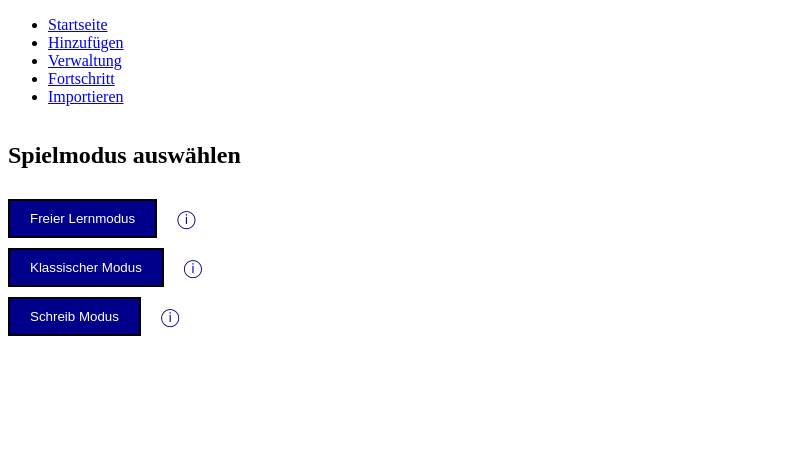
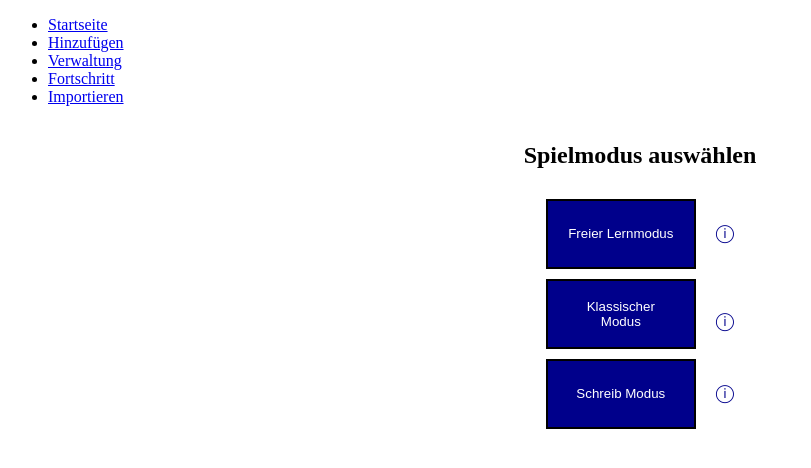
Before and after one commit to mohid-1311/Flashcards, a React (Create React App) app: page /Lernmodi in a window 1280 px wide. Shown: the top 468 px of the page, without its empty margins (0-811 px from the left). Built offline with nearby package versions, Linux system fonts and the light colour scheme.

Commit message:
Lernmodi-Startseite Style verändert

```diff
--- a/src/pages/Lernmodi/Lernmodi.module.css
+++ b/src/pages/Lernmodi/Lernmodi.module.css
@@ -2,11 +2,15 @@
   display: flex;
   flex-direction: column;
   gap: 10px;
+  align-items: center;
 }
 
-.button-container {
+.buttonContainer {
   display: flex;
-  align-items: center;
+  flex-direction: column;
+  align-items: left;
+  gap: 10px;
+
 }
 
 .button {
@@ -15,6 +19,8 @@
   color: white;
   border: 2px solid black;
   cursor: pointer;
+  height: 70px;
+  width: 150px;
 }
 
 .button:hover {
--- a/src/pages/Lernmodi/Lernmodi.tsx
+++ b/src/pages/Lernmodi/Lernmodi.tsx
@@ -2,6 +2,8 @@ import React from 'react';
 import { useNavigate } from 'react-router-dom';
 import styles from './Lernmodi.module.css';
 
+//Fehlt
+//Deck muss angenommen und an Lernmodus übergeben werden!
 
 function Lernmodi() {
     const navigate = useNavigate();
@@ -13,24 +15,29 @@ function Lernmodi() {
     return (
         <div className={styles.container}>
             <h2>Spielmodus auswählen</h2>
-            <div className={styles['button-container']}>
+            <div className={styles.buttonContainer}>
+                <div>
                     <button className={styles.button} onClick={() => handleNavigation('/freier-modus')}>Freier Lernmodus</button>
                     <span className={styles.infoIcon}>&#9432;
                         <span className={styles.tooltip}>Freier Lernmodus: <br></br>
-                    Blättere einfach durch dein Deck und lerne die Karten in deinem eigenen Tempo, ohne festgelegte Abfrage oder Zeitvorgaben.</span>
+                        Blättere einfach durch dein Deck und lerne die Karten in deinem eigenen Tempo, ohne festgelegte Abfrage oder Zeitvorgaben.
+                        </span>
                     </span>
                 </div>
-            <div className={styles['button-container']}>
+                <div>
                     <button className={styles.button} onClick={() => handleNavigation('/klassischer-modus')}>Klassischer Modus</button>
                     <span className={styles.infoIcon}>&#9432;
-                    <span className={styles.tooltip}>Klassischer Lernmodus: <br></br>Lass dich abfragen, ganz klassisch.</span>
+                        <span className={styles.tooltip}>Klassischer Lernmodus: <br></br>Lass dich abfragen, ganz klassisch.
+                        </span>
                     </span>
                 </div>
-            <div className={styles['button-container']}>
+                <div>
                     <button className={styles.button} onClick={() => handleNavigation('/schreib-modus')}>Schreib Modus</button>
                     <span className={styles.infoIcon}>&#9432;
-                    <span className={styles.tooltip}>Schreib Lernmodus: <br></br>Teste deine Rechtschreibung.</span>
+                        <span className={styles.tooltip}>Schreib Lernmodus: <br></br>Teste deine Rechtschreibung.
                         </span>
+                    </span>
+                </div>
             </div>
         </div>
     );
```
Lines whose indentation alone changed are shown as unchanged.
